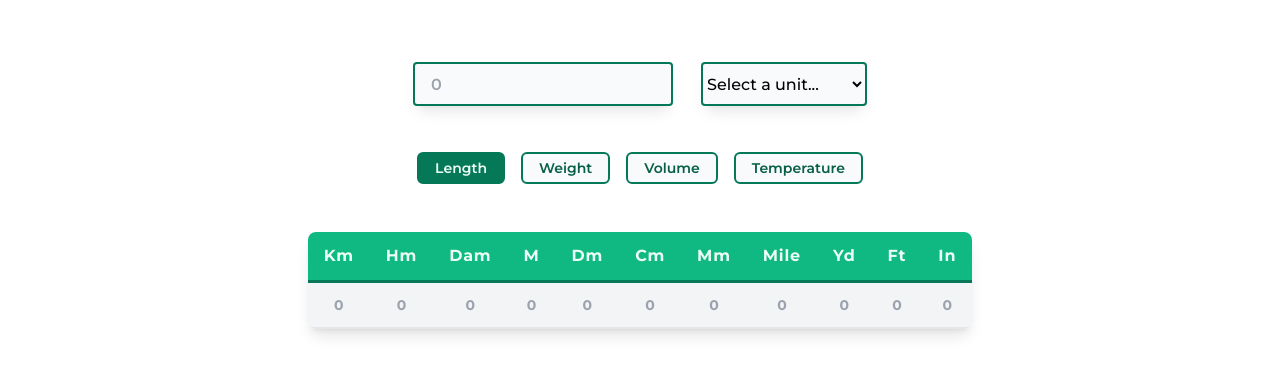
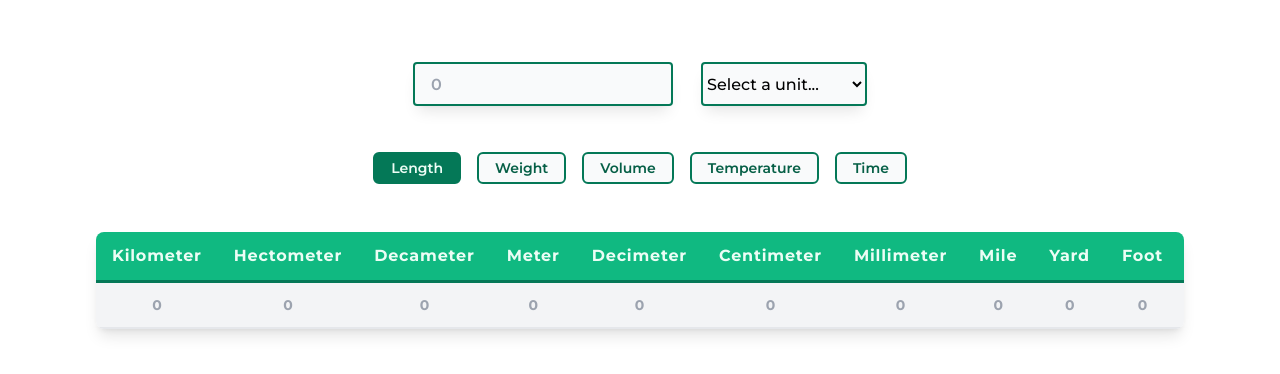
Before and after one commit to AyoubMazouz/unit-converter, a React (Create React App) app: page / in a window 1280 px wide. Shown: the top 374 px of the page. Built offline with nearby package versions, Linux system fonts and the light colour scheme.

Commit message:
Finish implementing time

```diff
--- a/src/App.css
+++ b/src/App.css
@@ -489,8 +489,8 @@ Ensure the default browser behavior of the `hidden` attribute.
   color: rgb(236 253 245 / var(--tw-text-opacity));
 }
 
-.col-span-1{
-  grid-column: span 1 / span 1;
+.col-span-2{
+  grid-column: span 2 / span 2;
 }
 
 .mx-4{
@@ -687,11 +687,6 @@ Ensure the default browser behavior of the `hidden` attribute.
   color: rgb(156 163 175 / var(--tw-text-opacity));
 }
 
-.text-emerald-700{
-  --tw-text-opacity: 1;
-  color: rgb(4 120 87 / var(--tw-text-opacity));
-}
-
 .shadow-lg{
   --tw-shadow: 0 10px 15px -3px rgb(0 0 0 / 0.1), 0 4px 6px -4px rgb(0 0 0 / 0.1);
   --tw-shadow-colored: 0 10px 15px -3px var(--tw-shadow-color), 0 4px 6px -4px var(--tw-shadow-color);
--- a/src/components/InputField.jsx
+++ b/src/components/InputField.jsx
@@ -22,6 +22,10 @@ const InputField = ({ input, setInput, setDropDown, tab }) => {
         [
             c.getTemperatureFull(),
             c.getTemperature(),
+        ],
+        [
+            c.getTimeFull(),
+            c.getTime(),
         ],
     ]
 
--- a/src/components/Table.jsx
+++ b/src/components/Table.jsx
@@ -13,26 +13,32 @@ const Table = ({ input, dropDown, tab }) => {
         const funcs = [
             () => {
                 setOutPut([
-                    c.getLengthMetric().concat(c.getLengthUs()),
+                    c.getLengthMetricFull().concat(c.getLengthUsFull()),
                     c.metricSystem(i, u).concat(c.UsSystem(i, u, 'l'))
                 ])
             },
             () => {
                 setOutPut([
-                    c.getWeightMetric().concat(c.getWeightUs()),
+                    c.getWeightMetricFull().concat(c.getWeightUsFull()),
                     c.metricSystem(i, u).concat(c.UsSystem(i, u, 'w'))
                 ])
             },
             () => {
                 setOutPut([
-                    c.getVolumeMetric().concat(c.getVolumeUs()),
+                    c.getVolumeMetricFull().concat(c.getVolumeUsFull()),
                     c.metricSystem(i, u).concat(c.UsSystem(i, u, 'v'))
                 ])
             },
             () => {
                 setOutPut([
-                    c.getTemperature(),
+                    c.getTemperatureFull(),
                     c.temperature(i, u)
+                ])
+            },
+            () => {
+                setOutPut([
+                    c.getTimeFull(),
+                    c.time(i, u)
                 ])
             },
         ];
@@ -63,7 +69,7 @@ const FullTable = ({ dropDown, outPut }) => {
 
     return (
 
-        <table className='hidden lg:block '>
+        <table className='hidden lg:block'>
             <thead className='bg-emerald-500 border-emerald-700 border-b-[3px]'>
 
                 <tr className='text-left  font-bold tracking-wider capitalize'>
@@ -103,7 +109,7 @@ const SmallTable = ({ dropDown, outPut }) => {
 
         <div className='lg:hidden grid grid-cols-6 bg-gray-50 overflow-auto'>
 
-            <div className='py-4 px-6 col-span-1 bg-emerald-500 border-r-[3px] border-emerald-700 font-bold tracking-wider capitalize text-right'>
+            <div className='py-4 px-6 col-span-2 bg-emerald-500 border-r-[3px] border-emerald-700 font-bold tracking-wider capitalize text-right'>
 
                 {outPut[0].map((v, i) =>
                     <h3 key={i}
--- a/src/components/Tabs.jsx
+++ b/src/components/Tabs.jsx
@@ -32,6 +32,10 @@ const Tabs = ({ tab, setTab, setInput, setDropDown }) => {
             onClick={() => onChange(3)}
             >Temperature</button>
 
+            <button className={tab === 4 ? 'bg-emerald-700 text-emerald-50' : 'bg-gray-50 text-emerald-800'}
+            onClick={() => onChange(4)}
+            >Time</button>
+
         </div>
     )
 }
--- a/src/converter.js
+++ b/src/converter.js
@@ -2,6 +2,7 @@ class Converter {
 
     baseM = {
         //  Metric Sys.
+        // Length
         km: 10**3,          //   Kilometer
         hm: 10**2,          //   Decameter
         dam: 10**1,          //   Hectometer
@@ -9,7 +10,7 @@ class Converter {
         dm: 10**-1,         //   Decimeter
         cm: 10**-2,         //    Centimeter
         mm: 10**-3,         //    Millimeter
-
+        // Weight
         kg: 10**3,        //   Kilogram
         hg: 10**2,        //   Hectogram
         dag: 10**1,       //   Decagram
@@ -17,7 +18,7 @@ class Converter {
         dg: 10**-1,       //   Decigram
         cg: 10**-2,       //    Centigram
         mg: 10**-3,       //    Milligram
-
+        // Volume
         kl: 10**3,        //  Kiloliter
         hl: 10**2,        //  Hectoliter
         dal: 10**1,       //  Decaliter
@@ -145,7 +146,7 @@ class Converter {
 
         const arr = [];
 
-        for (const u in this.dToTime) arr.push(this.dToTime[u] * bM)
+        for (const u in this.dToTime) arr.push(this.dToTime[u] * bT)
 
         return arr;
     }
```
